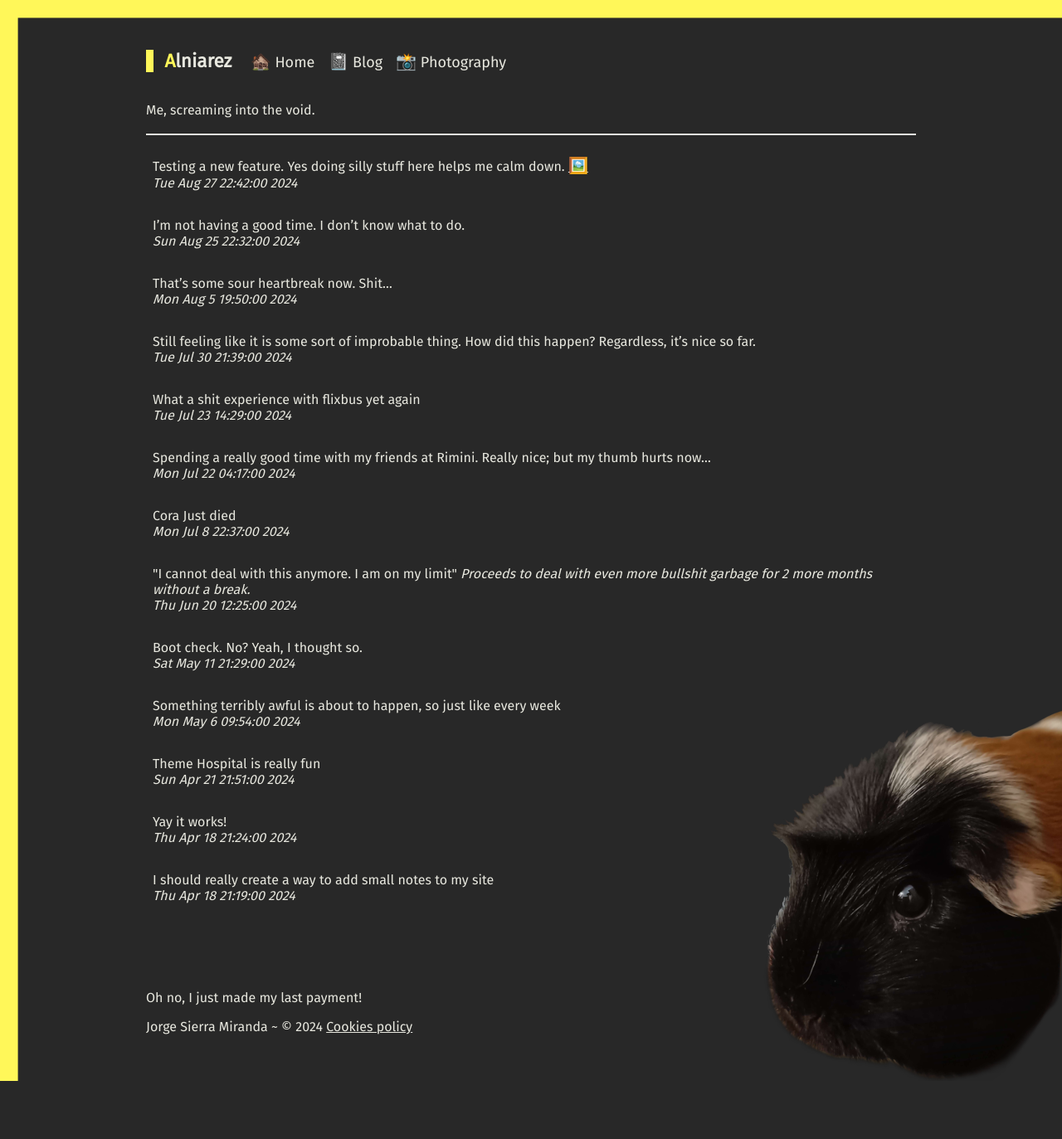
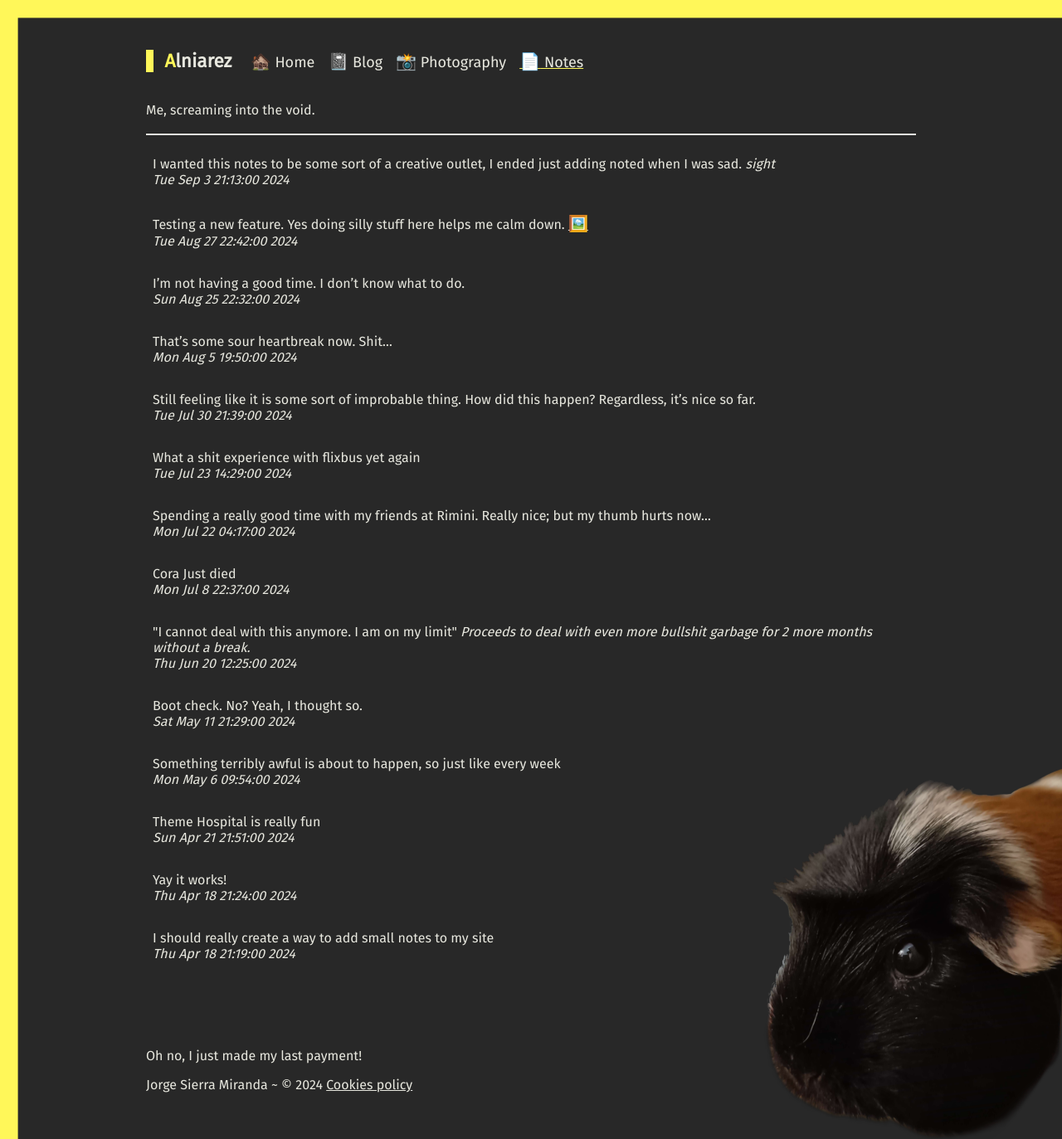
Before and after one commit to Alniarez/alniarez-web, a Jekyll site: the page built from notes.md, in a window 1280 px wide. Shown: the whole page at 83% size. Built offline with Jekyll 4.4.1, drawn with Linux system fonts in a browser that asks for light colours; before the commit the page ends 1303 px from its top, so only the background shows below that.

Commit message:
publish notes again

```diff
--- a/_data/navigation.yml
+++ b/_data/navigation.yml
@@ -10,6 +10,6 @@
 - name: Photography
   link: /photography
   emoji:  📸
-#- name: Notes
-#  link: /notes
-#  emoji: 📄
+- name: Notes
+  link: /notes
+  emoji: 📄
--- a/_data/notes.yml
+++ b/_data/notes.yml
@@ -1,3 +1,5 @@
+- note: I wanted this notes to be some sort of a creative outlet, I ended just adding noted when I was sad. *sight*
+  date: 2024-09-03 21:13
 - note: Testing a new feature. Yes doing silly stuff here helps me calm down.
   date: 2024-08-27 22:42
   image: 2L4A8907.JPG
```
